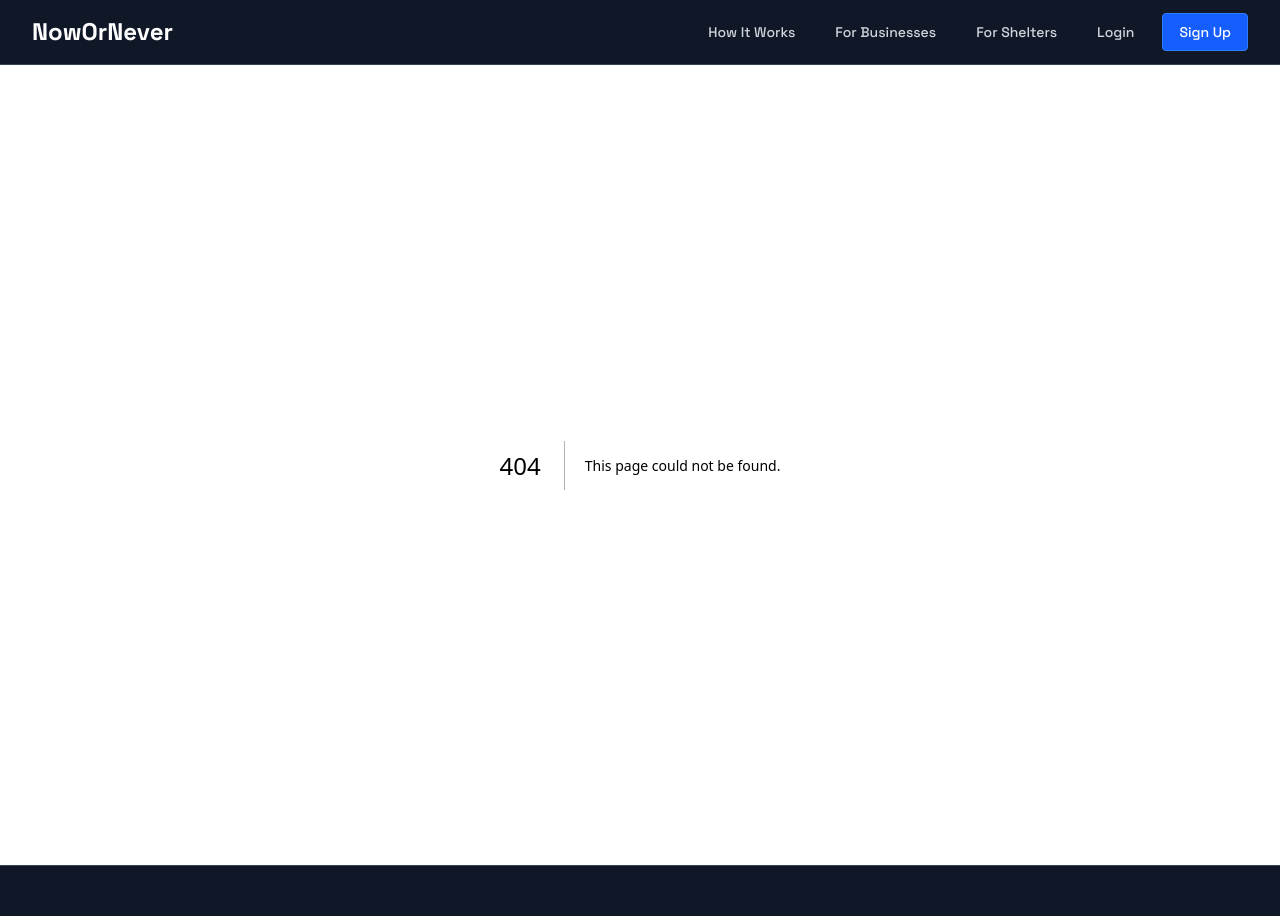
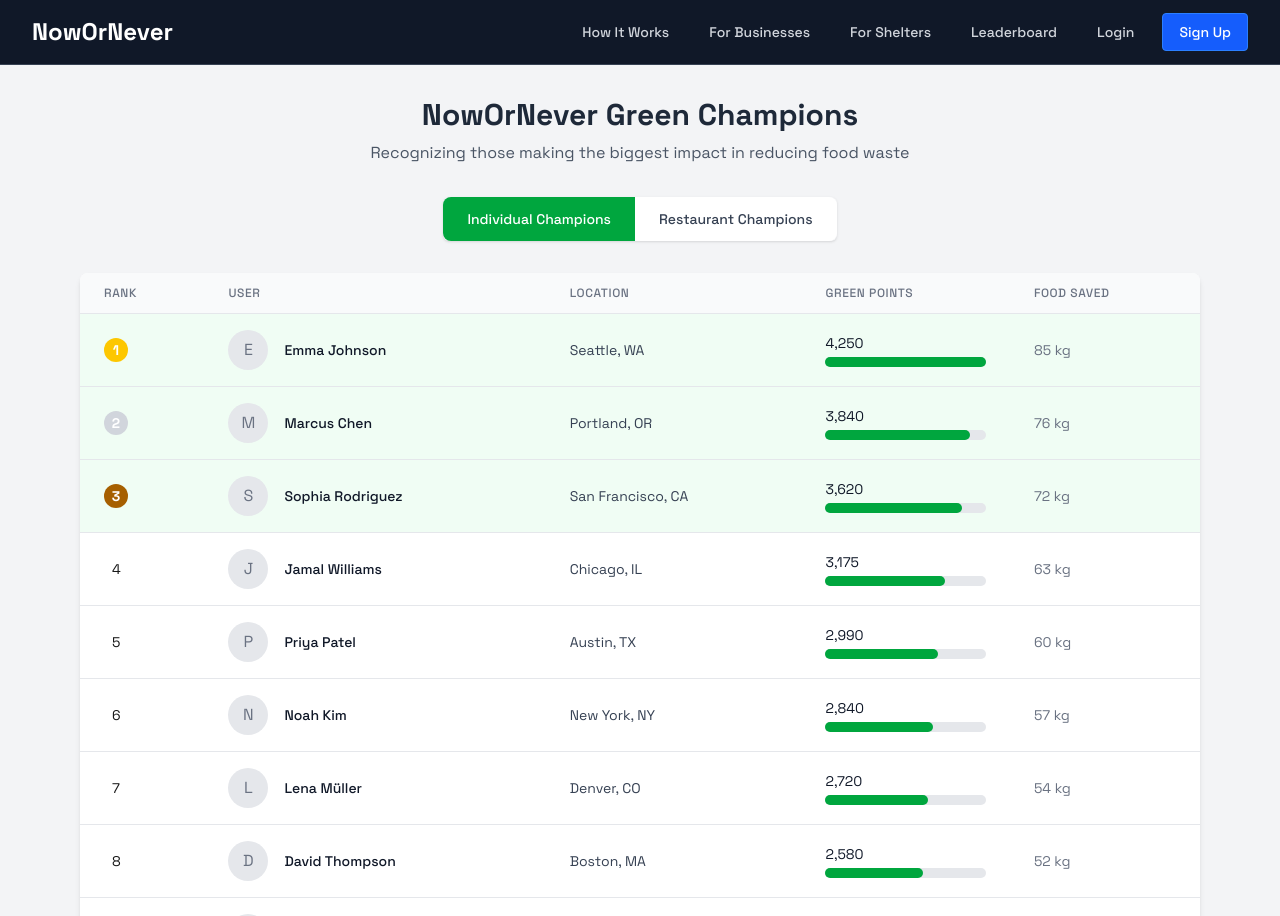
Before and after one commit to RichardLechko/IIT-Hackathon, a Next.js app in the folder frontend/: page /leaderboard in a window 1280 px wide. Before the commit this address had no page. Shown: the top 916 px of the page. Built offline with nearby package versions, Linux system fonts and the light colour scheme.

Commit message:
leaderboard page

```diff
--- a/frontend/app/components/Navbar.js
+++ b/frontend/app/components/Navbar.js
@@ -12,6 +12,7 @@ export default function Navbar() {
     { href: "#how-it-works", label: "How It Works" },
     { href: "#for-businesses", label: "For Businesses" },
     { href: "#for-shelters", label: "For Shelters" },
+    { href: "/leaderboard", label: "Leaderboard" },
     { href: "/login", label: "Login" },
   ];
 
@@ -22,6 +23,7 @@ export default function Navbar() {
     { href: "/saved", label: "Saved Items" },
     { href: "/orders", label: "My Orders" },
     { href: "/donate", label: "Donate" },
+    { href: "/leaderboard", label: "Leaderboard" },
   ];
 
   // Links for signed-in restaurants/businesses
@@ -29,6 +31,7 @@ export default function Navbar() {
     { href: "/", label: "Dashboard" },
     { href: "/deals", label: "Manage Deals" },
     { href: "/analytics", label: "Analytics" },
+    { href: "/leaderboard", label: "Leaderboard" },
   ];
 
   // Determine which links to show based on authentication state
--- /dev/null
+++ b/frontend/app/leaderboard/page.js
@@ -0,0 +1,163 @@
+"use client";
+import { useState } from 'react';
+import Link from 'next/link';
+
+export default function LeaderboardPage() {
+  const [activeTab, setActiveTab] = useState('users');
+
+  // Mock data for users
+  const userLeaderboard = [
+    { id: 1, name: "Emma Johnson", location: "Seattle, WA", points: 4250, foodSaved: "85 kg", imageUrl: "/avatars/user1.jpg" },
+    { id: 2, name: "Marcus Chen", location: "Portland, OR", points: 3840, foodSaved: "76 kg", imageUrl: "/avatars/user2.jpg" },
+    { id: 3, name: "Sophia Rodriguez", location: "San Francisco, CA", points: 3620, foodSaved: "72 kg", imageUrl: "/avatars/user3.jpg" },
+    { id: 4, name: "Jamal Williams", location: "Chicago, IL", points: 3175, foodSaved: "63 kg", imageUrl: "/avatars/user4.jpg" },
+    { id: 5, name: "Priya Patel", location: "Austin, TX", points: 2990, foodSaved: "60 kg", imageUrl: "/avatars/user5.jpg" },
+    { id: 6, name: "Noah Kim", location: "New York, NY", points: 2840, foodSaved: "57 kg", imageUrl: "/avatars/user6.jpg" },
+    { id: 7, name: "Lena Müller", location: "Denver, CO", points: 2720, foodSaved: "54 kg", imageUrl: "/avatars/user7.jpg" },
+    { id: 8, name: "David Thompson", location: "Boston, MA", points: 2580, foodSaved: "52 kg", imageUrl: "/avatars/user8.jpg" },
+    { id: 9, name: "Maria Garcia", location: "Los Angeles, CA", points: 2430, foodSaved: "49 kg", imageUrl: "/avatars/user9.jpg" },
+    { id: 10, name: "Kevin O'Brien", location: "Minneapolis, MN", points: 2250, foodSaved: "45 kg", imageUrl: "/avatars/user10.jpg" },
+  ];
+
+  // Mock data for restaurants
+  const restaurantLeaderboard = [
+    { id: 1, name: "Green Table Bistro", location: "Seattle, WA", points: 12450, foodSaved: "249 kg", imageUrl: "/restaurants/rest1.jpg" },
+    { id: 2, name: "Sustainable Eats", location: "Portland, OR", points: 11280, foodSaved: "226 kg", imageUrl: "/restaurants/rest2.jpg" },
+    { id: 3, name: "Zero Waste Kitchen", location: "San Francisco, CA", points: 10750, foodSaved: "215 kg", imageUrl: "/restaurants/rest3.jpg" },
+    { id: 4, name: "Fresh & Conscious", location: "Austin, TX", points: 9840, foodSaved: "197 kg", imageUrl: "/restaurants/rest4.jpg" },
+    { id: 5, name: "Eco Bites", location: "Chicago, IL", points: 9370, foodSaved: "187 kg", imageUrl: "/restaurants/rest5.jpg" },
+    { id: 6, name: "The Mindful Plate", location: "New York, NY", points: 8920, foodSaved: "178 kg", imageUrl: "/restaurants/rest6.jpg" },
+    { id: 7, name: "Harvest Community", location: "Boston, MA", points: 8450, foodSaved: "169 kg", imageUrl: "/restaurants/rest7.jpg" },
+    { id: 8, name: "Conscious Cuisine", location: "Denver, CO", points: 7980, foodSaved: "160 kg", imageUrl: "/restaurants/rest8.jpg" },
+    { id: 9, name: "Planet Friendly Foods", location: "Los Angeles, CA", points: 7540, foodSaved: "151 kg", imageUrl: "/restaurants/rest9.jpg" },
+    { id: 10, name: "Green Gourmet", location: "Minneapolis, MN", points: 7120, foodSaved: "142 kg", imageUrl: "/restaurants/rest10.jpg" },
+  ];
+
+  // Determine which leaderboard to display based on active tab
+  const displayLeaderboard = activeTab === 'users' ? userLeaderboard : restaurantLeaderboard;
+
+  return (
+    <div className="min-h-screen bg-gray-100">
+      <div className="max-w-6xl mx-auto px-4 py-8">
+        <h1 className="text-3xl font-bold text-center text-gray-800 mb-2">
+          NowOrNever Green Champions
+        </h1>
+        <p className="text-center text-gray-600 mb-8">
+          Recognizing those making the biggest impact in reducing food waste
+        </p>
+
+        {/* Toggle between users and restaurants */}
+        <div className="flex justify-center mb-8">
+          <div className="inline-flex rounded-md shadow-sm" role="group">
+            <button
+              type="button"
+              onClick={() => setActiveTab('users')}
+              className={`px-6 py-3 text-sm font-medium rounded-l-lg ${
+                activeTab === 'users'
+                  ? 'bg-green-600 text-white'
+                  : 'bg-white text-gray-700 hover:bg-gray-50'
+              }`}
+            >
+              Individual Champions
+            </button>
+            <button
+              type="button"
+              onClick={() => setActiveTab('restaurants')}
+              className={`px-6 py-3 text-sm font-medium rounded-r-lg ${
+                activeTab === 'restaurants'
+                  ? 'bg-green-600 text-white'
+                  : 'bg-white text-gray-700 hover:bg-gray-50'
+              }`}
+            >
+              Restaurant Champions
+            </button>
+          </div>
+        </div>
+
+        {/* Leaderboard */}
+        <div className="bg-white shadow-md rounded-lg overflow-hidden">
+          <div className="overflow-x-auto">
+            <table className="min-w-full divide-y divide-gray-200">
+              <thead className="bg-gray-50">
+                <tr>
+                  <th scope="col" className="px-6 py-3 text-left text-xs font-medium text-gray-500 uppercase tracking-wider">
+                    Rank
+                  </th>
+                  <th scope="col" className="px-6 py-3 text-left text-xs font-medium text-gray-500 uppercase tracking-wider">
+                    {activeTab === 'users' ? 'User' : 'Restaurant'}
+                  </th>
+                  <th scope="col" className="px-6 py-3 text-left text-xs font-medium text-gray-500 uppercase tracking-wider">
+                    Location
+                  </th>
+                  <th scope="col" className="px-6 py-3 text-left text-xs font-medium text-gray-500 uppercase tracking-wider">
+                    Green Points
+                  </th>
+                  <th scope="col" className="px-6 py-3 text-left text-xs font-medium text-gray-500 uppercase tracking-wider">
+                    Food Saved
+                  </th>
+                </tr>
+              </thead>
+              <tbody className="bg-white divide-y divide-gray-200">
+                {displayLeaderboard.map((entry, index) => (
+                  <tr key={entry.id} className={index < 3 ? "bg-green-50" : ""}>
+                    <td className="px-6 py-4 whitespace-nowrap">
+                      <div className={`text-sm ${index < 3 ? "font-bold" : ""}`}>
+                        {index === 0 && <span className="inline-flex items-center justify-center w-6 h-6 bg-yellow-400 text-white rounded-full mr-2">1</span>}
+                        {index === 1 && <span className="inline-flex items-center justify-center w-6 h-6 bg-gray-300 text-white rounded-full mr-2">2</span>}
+                        {index === 2 && <span className="inline-flex items-center justify-center w-6 h-6 bg-yellow-700 text-white rounded-full mr-2">3</span>}
+                        {index > 2 && <span className="pl-2">{index + 1}</span>}
+                      </div>
+                    </td>
+                    <td className="px-6 py-4 whitespace-nowrap">
+                      <div className="flex items-center">
+                        <div className="flex-shrink-0 h-10 w-10">
+                          <div className="h-10 w-10 rounded-full bg-gray-200 flex items-center justify-center text-gray-500">
+                            {entry.name.charAt(0)}
+                          </div>
+                        </div>
+                        <div className="ml-4">
+                          <div className="text-sm font-medium text-gray-900">{entry.name}</div>
+                        </div>
+                      </div>
+                    </td>
+                    <td className="px-6 py-4 whitespace-nowrap">
+                      <div className="text-sm text-gray-700">{entry.location}</div>
+                    </td>
+                    <td className="px-6 py-4 whitespace-nowrap">
+                      <div className="text-sm text-gray-900">{entry.points.toLocaleString()}</div>
+                      <div className="w-full bg-gray-200 rounded-full h-2.5 mt-1">
+                        <div className="bg-green-600 h-2.5 rounded-full" style={{
+                          width: `${(entry.points / displayLeaderboard[0].points) * 100}%`
+                        }}></div>
+                      </div>
+                    </td>
+                    <td className="px-6 py-4 whitespace-nowrap text-sm text-gray-500">
+                      {entry.foodSaved}
+                    </td>
+                  </tr>
+                ))}
+              </tbody>
+            </table>
+          </div>
+        </div>
+
+        {/* Explanation of points system */}
+        <div className="mt-8 bg-white p-6 rounded-lg shadow">
+          <h2 className="text-xl font-semibold mb-4 text-gray-800">How Green Points Work</h2>
+          <p className="text-gray-600 mb-3">
+            Green Points are awarded based on the amount of food saved from going to waste:
+          </p>
+          <ul className="list-disc pl-5 text-gray-600 mb-4">
+            <li>50 points for each meal purchased that would have been wasted</li>
+            <li>Bonus points for frequent orders and referring friends</li>
+            <li>Special achievements for reaching milestone amounts of food saved</li>
+          </ul>
+          <p className="text-gray-600">
+            Together, our community has saved over <span className="font-bold text-green-600">5,240 kg</span> of food
+            from landfills this year!
+          </p>
+        </div>
+      </div>
+    </div>
+  );
+}
```
